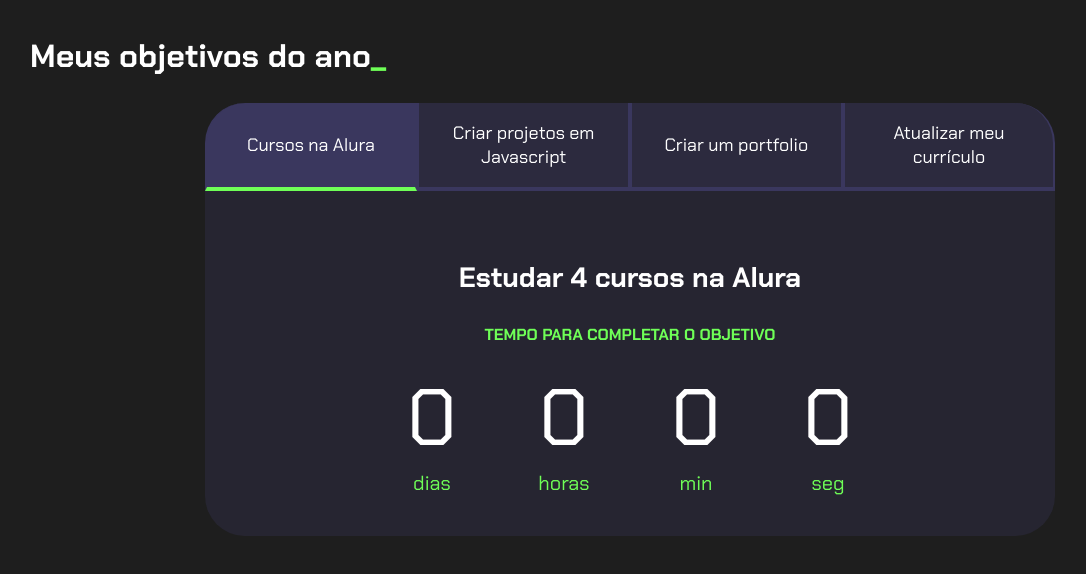
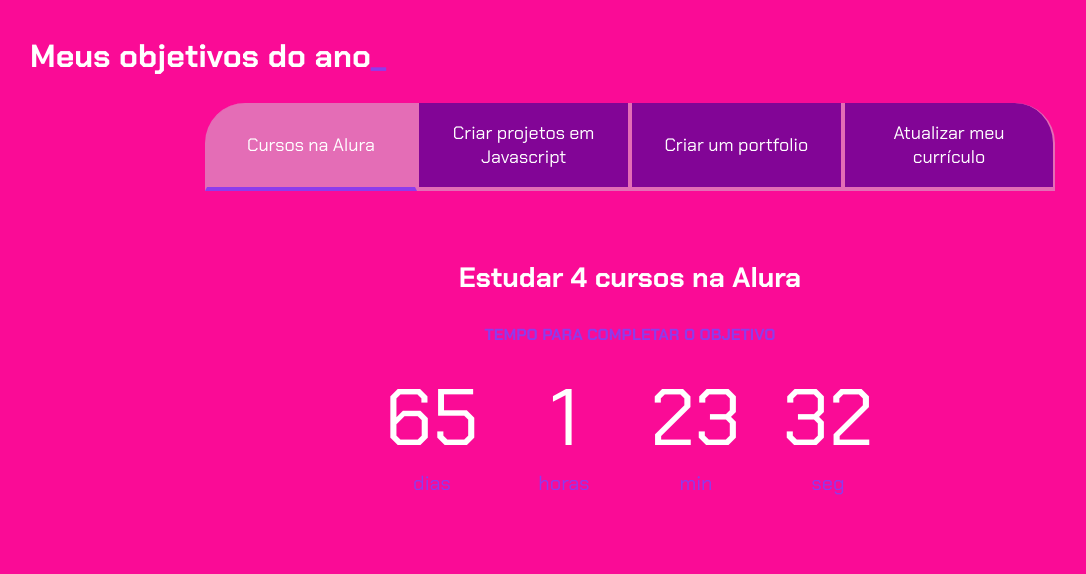
Before and after one commit to aschidamini17/lelee, a plain HTML site: page index.html in a window 1280 px wide. Shown: the whole page, without its empty margins (10-1096 px from the left). Drawn offline with Linux system fonts and the light colour scheme.

Commit message:
Add files via upload

```diff
--- a/main.js
+++ b/main.js
@@ -15,10 +15,10 @@ for (let i = 0; i < botoes.length; i++) {
 }
 
 const contadores = document.querySelectorAll(".contador");
-const tempoObjetivo1 = new Date("2023-10-05T00:00:00");
-const tempoObjetivo2 = new Date("2023-12-05T00:00:00");
-const tempoObjetivo3 = new Date("2023-12-30T00:00:00");
-const tempoObjetivo4 = new Date("2024-02-01T00:00:00");
+const tempoObjetivo1 = new Date("2024-10-05T00:00:00");
+const tempoObjetivo2 = new Date("2025-12-05T00:00:00");
+const tempoObjetivo3 = new Date("2026-12-30T00:00:00");
+const tempoObjetivo4 = new Date("2030-02-01T00:00:00");
 
 const tempos = [tempoObjetivo1,tempoObjetivo2,tempoObjetivo3,tempoObjetivo4];
 
--- a/style.css
+++ b/style.css
@@ -1,12 +1,12 @@
 @import url('https://fonts.googleapis.com/css2?family=Chakra+Petch:wght@400;700&display=swap');
 
 :root {
-    --cor-de-fundo: #1E1E1E;
-    --verde: #6FFF57;
+    --cor-de-fundo: #fa0b96;
+    --verde: #8e3bec;
     --branco: #FFFFFF;
-    --botao-ativo: #3A375E;
-    --botao-inativo: rgba(58, 55, 94, 0.5);
-    --texto-fundo: rgba(58, 55, 94, 0.3);
+    --botao-ativo: #e46db6;
+    --botao-inativo: rgba(13, 0, 151, 0.5);
+    --texto-fundo: srgba(193, 123, 233, 0.3);
 }
 
 body {
```
